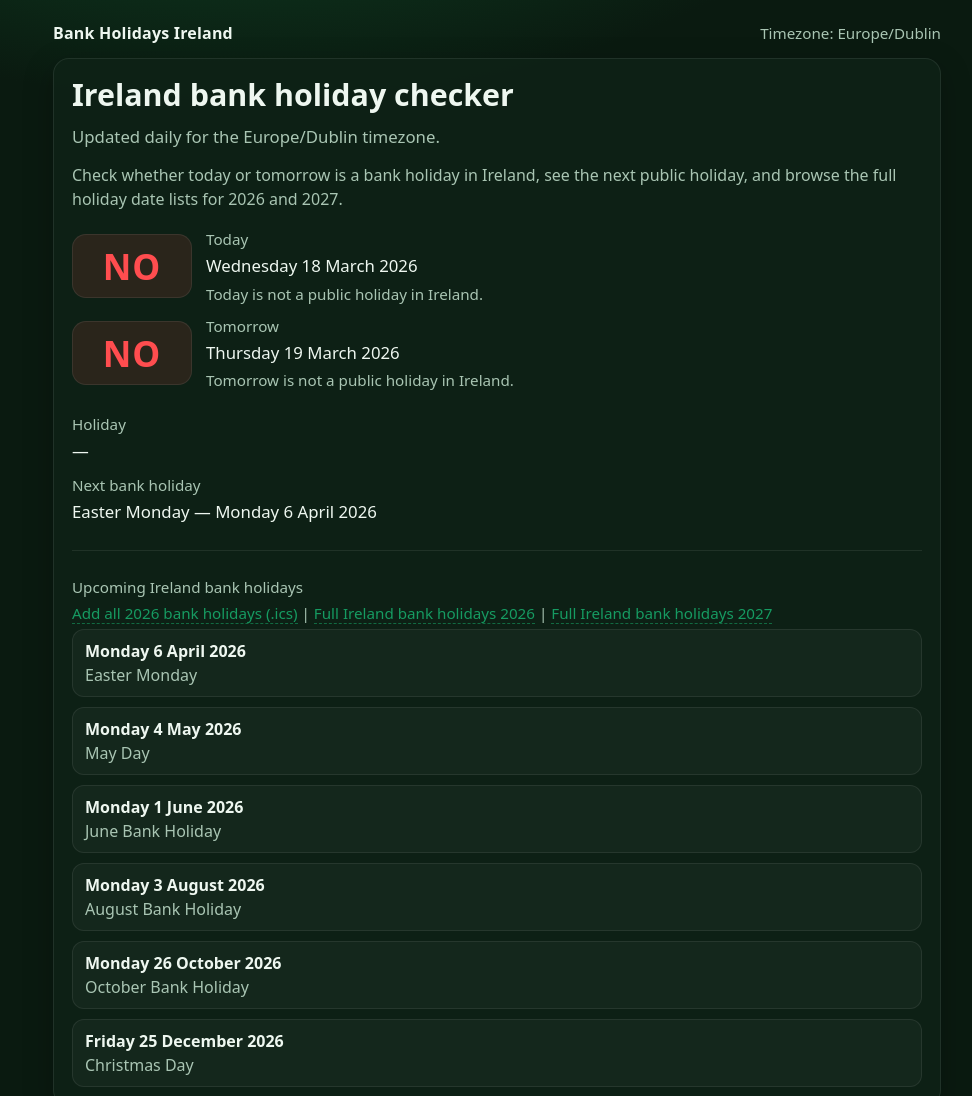
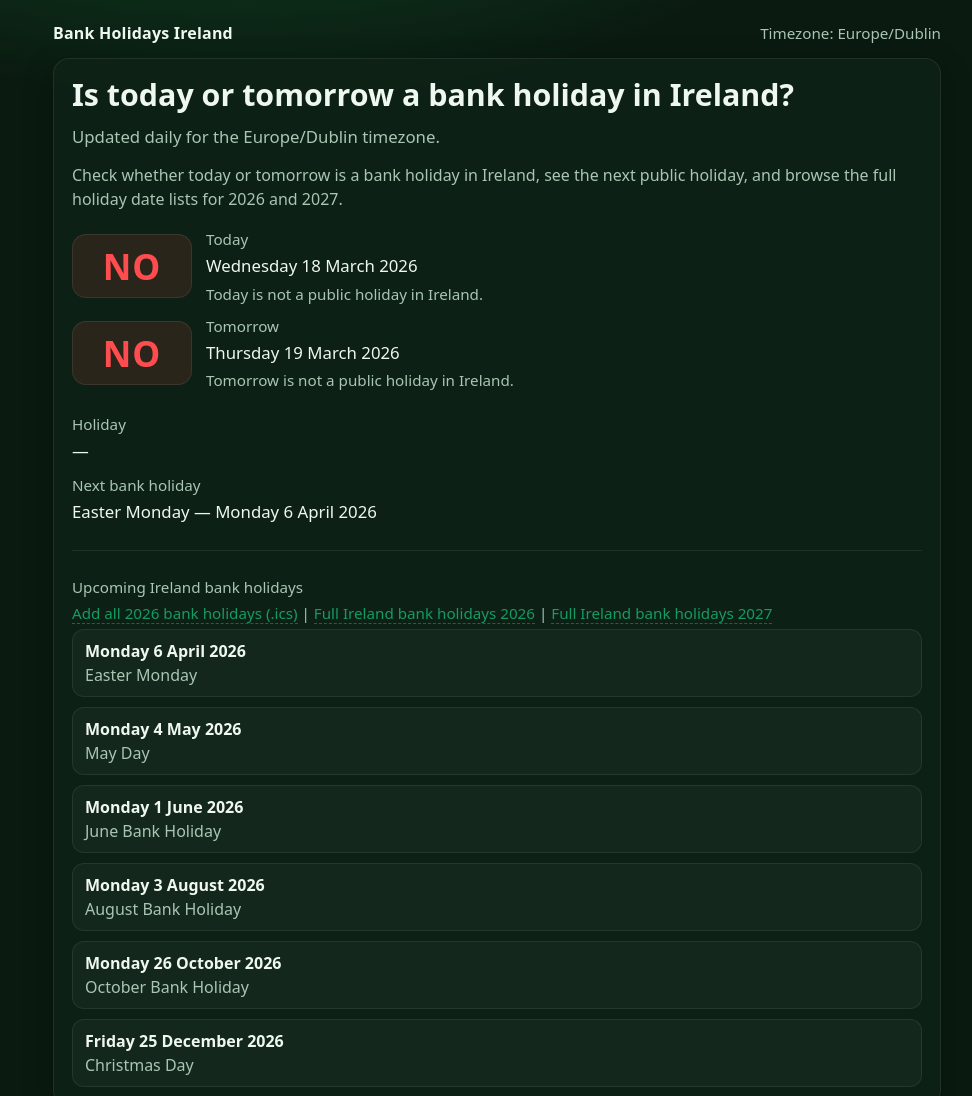
Before and after one commit to Stephen5124/bankholidaysireland, a plain HTML site: page index.html in a window 1280 px wide. Shown: the top 1096 px of the page, without its empty margins (143-1115 px from the left). Drawn offline with Linux system fonts and the light colour scheme.

Commit message:
Title Change

```diff
--- a/index.html
+++ b/index.html
@@ -52,7 +52,7 @@
     </div>
 
     <div class="card hero">
-      <h1 class="main-title">Ireland bank holiday checker</h1>
+      <h1 class="main-title">Is today or tomorrow a bank holiday in Ireland?</h1>
       <div class="question">Updated daily for the Europe/Dublin timezone.</div>
       <p class="instructions">Check whether today or tomorrow is a bank holiday in Ireland, see the next public holiday, and browse the full holiday date lists for 2026 and 2027.</p>
 
```
